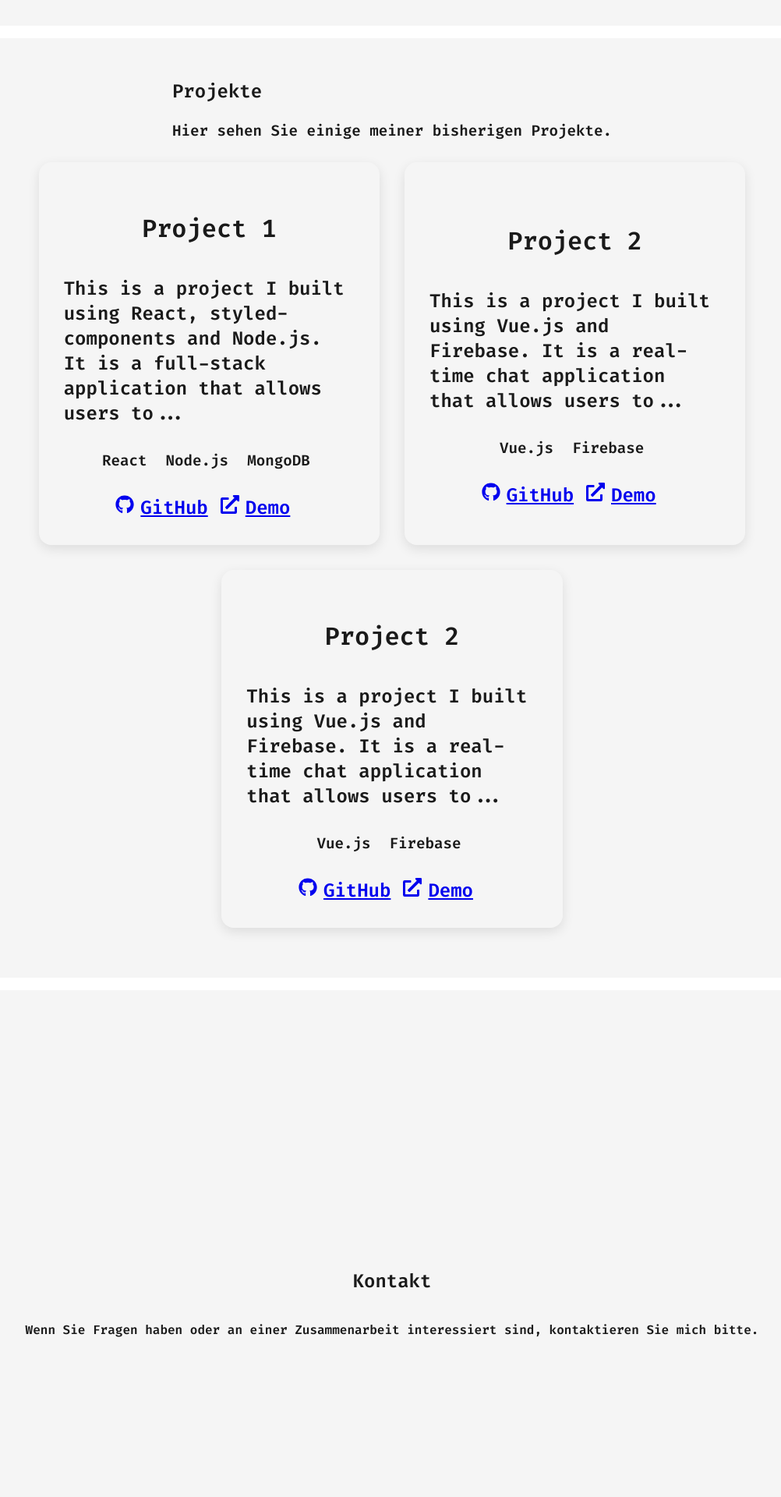
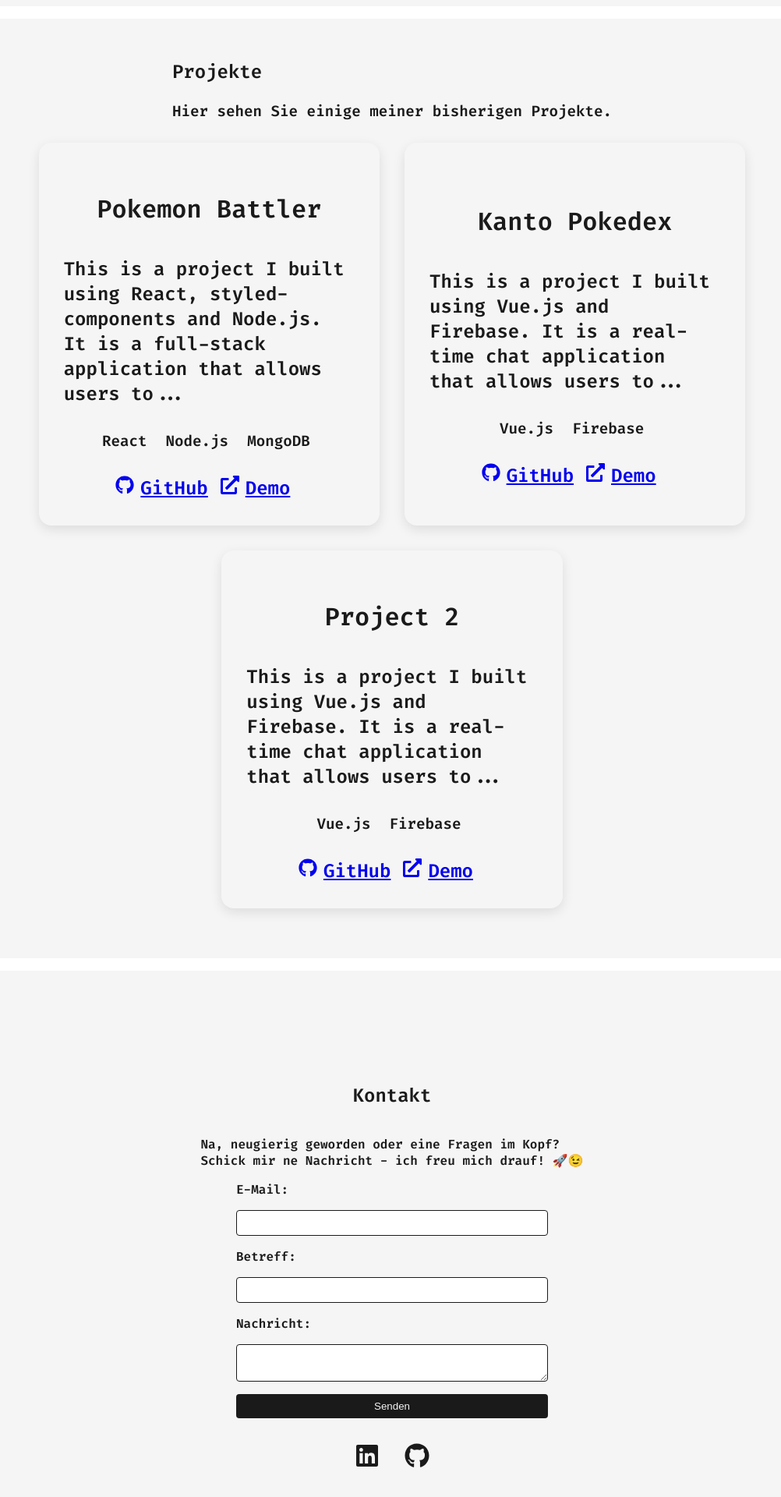
Before and after one commit to dennisbuchwald/dennisbuchwald-de, a Next.js app: page / in a window 1280 px wide. Shown: the part 776-2696 px from the top of the page at 78% size, without its empty margins (137-1139 px from the left). Built offline with nearby package versions, Linux system fonts and the light colour scheme.

Commit message:
create kontakt and change home

```diff
--- a/src/pages/index.js
+++ b/src/pages/index.js
@@ -95,15 +95,17 @@ const Home = () => {
 						</Title>
 					</ContainerTyperWriter>
 					<Text>
-						Hallo liebes Schwarz- Team. diese Website befindet sich aktuell noch
-						im Aufbau. 🙉 <br />
-						Ich bin ein Frontend-Entwickler aus Heilbronn und habe meine
-						Ausbildung im Web Dev Boot Camp bei Neue Fische absolviert. Seitdem
-						arbeite ich mit modernen Technologien wie JavaScript ES8+, React
-						18.2, Next.js, MongoDB, HTML5, CSS3, Bootstrap4 und Git Workflow.
-						Zusätzlich habe ich auch Grundkenntnisse in C.
+						Hallo liebes Schwarz- Team. Diese Website befindet sich aktuell noch
+						im Aufbau. 🙉
 					</Text>
 					<Text>
+						Hey, ich bin ein kreativer Frontend-Entwickler aus Heilbronn und hab
+						das Web Dev Boot Camp bei den Neuen Fischen gemeistert! <br />
+						Mein Ding? Webanwendungen entwickeln, die optisch und funktional
+						beeindrucken. Im Boot Camp hab ich zum Beispiel das spannende
+						Capstone-Projekt Pokemon Battle erschaffen – ich liebe es einfach!
+					</Text>
+					{/* <Text>
 						Mein Schwerpunkt liegt in der Entwicklung ansprechender und
 						funktionaler Webanwendungen. Während meines Boot Camps habe ich ein
 						interessantes Capstone-Projekt namens Pokemon Battle erstellt, das
@@ -115,7 +117,7 @@ const Home = () => {
 						Sie an einer Zusammenarbeit interessiert sind oder Fragen haben,
 						zögern Sie bitte nicht, mich zu kontaktieren. Ich freue mich darauf,
 						von Ihnen zu hören!
-					</Text>
+					</Text> */}
 				</Container>
 			</Section>
 			<Section id="projekte">
--- a/src/pages/kontakt.js
+++ b/src/pages/kontakt.js
@@ -1,4 +1,6 @@
+import React, { useState, useRef } from "react";
 import styled from "styled-components";
+import { FaLinkedin, FaGithub } from "react-icons/fa";
 
 const Main = styled.main`
 	display: flex;
@@ -11,15 +13,132 @@ const Main = styled.main`
 	padding: 1rem;
 `;
 
+const Form = styled.form`
+	display: flex;
+	flex-direction: column;
+	gap: 1rem;
+	width: 100%;
+	max-width: 400px;
+`;
+
+const Label = styled.label`
+	font-size: 1rem;
+`;
+
+const Input = styled.input`
+	padding: 0.5rem;
+	border: 1px solid ${(props) => props.theme.primaryColor};
+	border-radius: 4px;
+`;
+
+const Textarea = styled.textarea`
+	padding: 0.5rem;
+	border: 1px solid ${(props) => props.theme.primaryColor};
+	border-radius: 4px;
+`;
+
+const Button = styled.button`
+	padding: 0.5rem 1rem;
+	border: none;
+	border-radius: 4px;
+	background-color: ${(props) => props.theme.primaryColor};
+	color: ${(props) => props.theme.secondaryColor};
+	cursor: pointer;
+	transition: all 0.3s ease;
+
+	&:hover {
+		background-color: ${(props) => props.theme.primaryColorDark};
+	}
+`;
+
+const LinkedInLink = styled.a`
+	padding: 1rem;
+	margin-top: 1rem;
+	color: ${(props) => props.theme.primaryColor};
+	transition: color 0.3s ease;
+
+	&:hover {
+		color: ${(props) => props.theme.primaryColorDark};
+	}
+`;
+
+const GitHubLink = styled.a`
+	padding: 1rem;
+
+	margin-top: 1rem;
+	color: ${(props) => props.theme.primaryColor};
+	transition: color 0.3s ease;
+
+	&:hover {
+		color: ${(props) => props.theme.primaryColorDark};
+	}
+`;
+
+const LinkContainer = styled.section`
+	margin: 2rem;
+`;
+
 const Kontakt = () => {
+	const [email, setEmail] = useState("");
+	const [subject, setSubject] = useState("");
+	const [message, setMessage] = useState("");
+	const formRef = useRef(null);
+
+	const handleSubmit = (e) => {
+		e.preventDefault();
+		formRef.current.reset();
+	};
+
 	return (
 		<>
 			<Main>
 				<h1>Kontakt</h1>
 				<p>
-					Wenn Sie Fragen haben oder an einer Zusammenarbeit interessiert sind,
-					kontaktieren Sie mich bitte.
+					Na, neugierig geworden oder eine Fragen im Kopf? <br /> Schick mir ne
+					Nachricht - ich freu mich drauf! 🚀😉
 				</p>
+				<Form ref={formRef} onSubmit={handleSubmit}>
+					<Label htmlFor="email">E-Mail:</Label>
+					<Input
+						type="email"
+						name="email"
+						value={email}
+						onChange={(e) => setEmail(e.target.value)}
+						required
+					/>
+					<Label htmlFor="subject">Betreff:</Label>
+					<Input
+						type="text"
+						name="subject"
+						value={subject}
+						onChange={(e) => setSubject(e.target.value)}
+						required
+					/>
+					<Label htmlFor="message">Nachricht:</Label>
+					<Textarea
+						name="message"
+						value={message}
+						onChange={(e) => setMessage(e.target.value)}
+						required
+					/>
+					<Button type="submit">Senden</Button>
+				</Form>
+				<LinkContainer>
+					<LinkedInLink
+						href="https://www.linkedin.com/in/dennis-buchwald-54b21018b/"
+						target="_blank"
+						rel="noopener noreferrer"
+					>
+						<FaLinkedin size={32} />
+					</LinkedInLink>
+					<GitHubLink
+						href="https://www.linkedin.com/in/dennis-buchwald-54b21018b/"
+						target="_blank"
+						rel="noopener noreferrer"
+					>
+						<FaGithub size={32} />
+					</GitHubLink>
+				</LinkContainer>
 			</Main>
 		</>
 	);
--- a/src/pages/projekte.js
+++ b/src/pages/projekte.js
@@ -80,7 +80,7 @@ const Icon = styled.span`
 
 const projects = [
 	{
-		title: "Project 1",
+		title: "Pokemon Battler",
 		description:
 			"This is a project I built using React, styled-components and Node.js. It is a full-stack application that allows users to...",
 		tags: ["React", "Node.js", "MongoDB"],
@@ -88,7 +88,7 @@ const projects = [
 		demoLink: "https://example.com/",
 	},
 	{
-		title: "Project 2",
+		title: "Kanto Pokedex",
 		description:
 			"This is a project I built using Vue.js and Firebase. It is a real-time chat application that allows users to...",
 		tags: ["Vue.js", "Firebase"],
```
